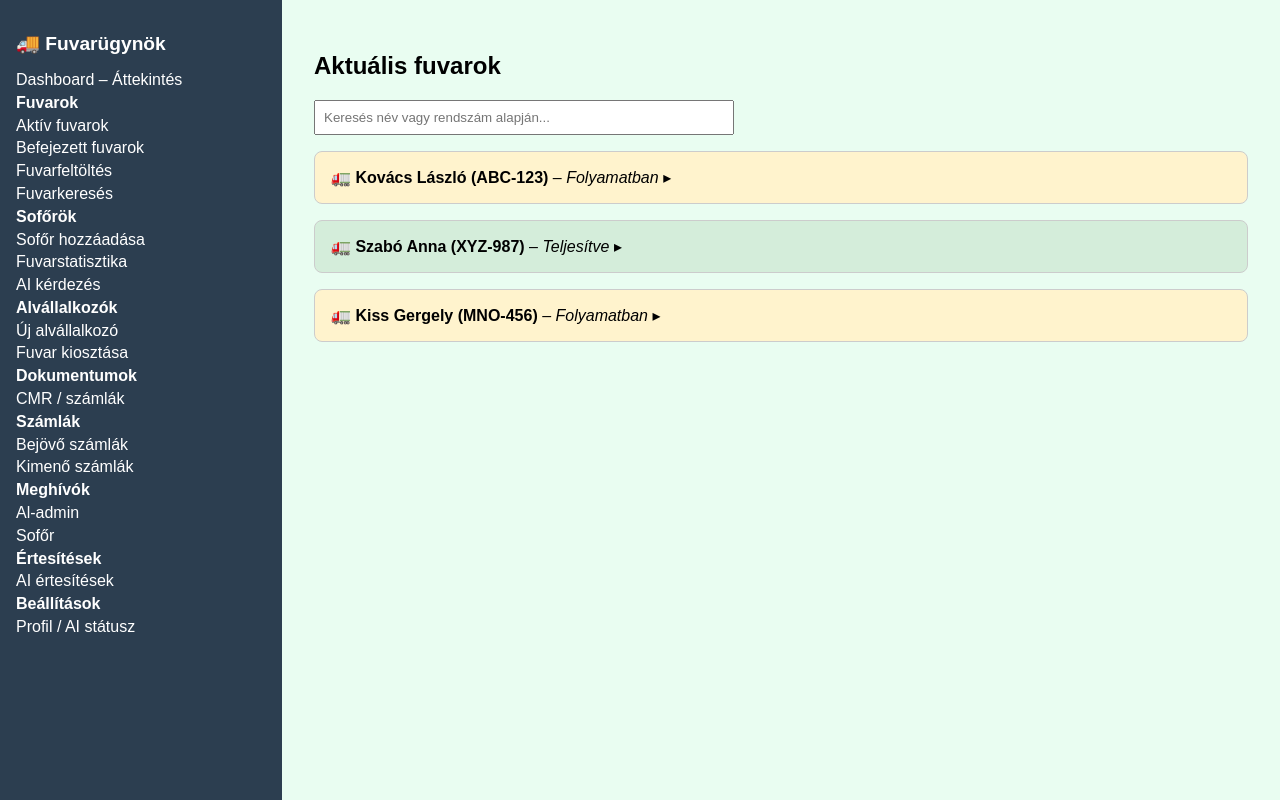
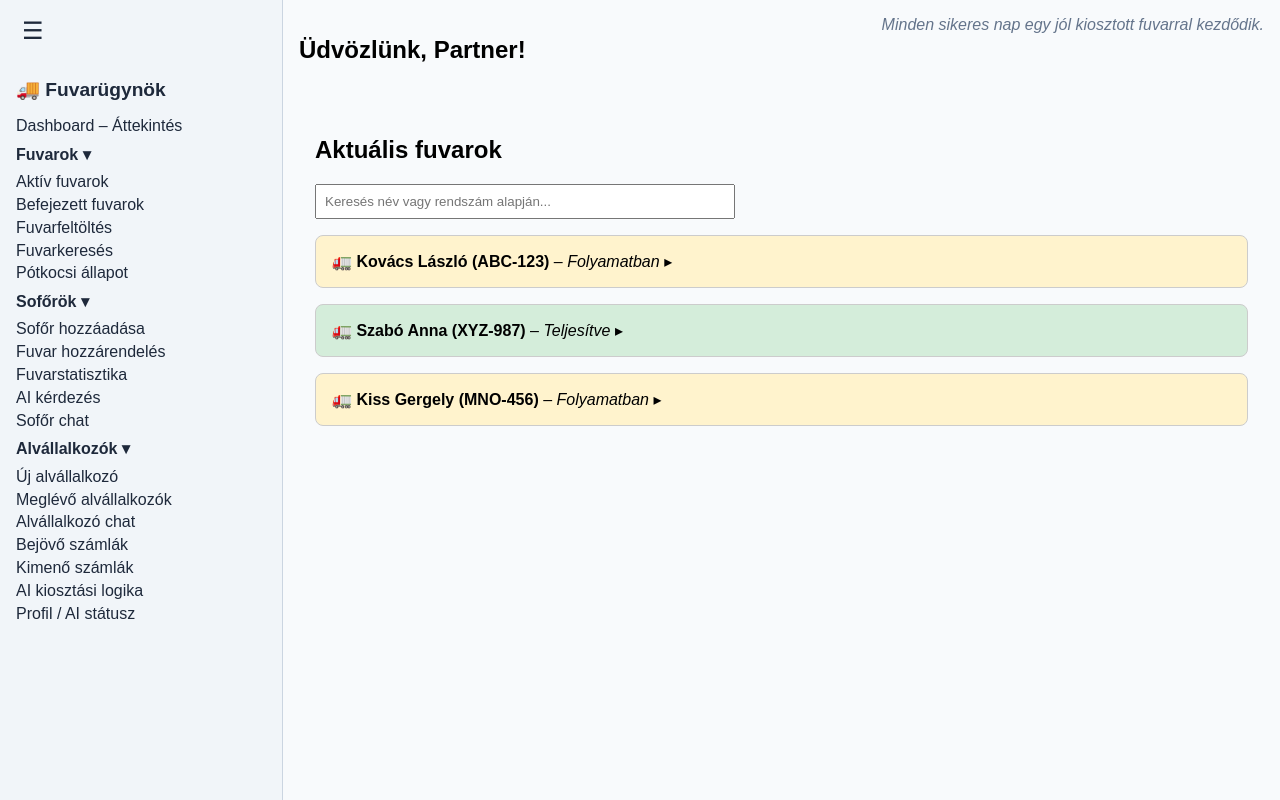
Before and after one commit to hamar93/AI-Fuvarugynok-Frontend, a React (Vite) app: page /dashboard in a window 1280 px wide. Built offline with nearby package versions, Linux system fonts and the light colour scheme.

Commit message:
Add files via upload

```diff
--- a/src/layout/DashboardLayout.tsx
+++ b/src/layout/DashboardLayout.tsx
@@ -1,46 +1,92 @@
-import React from 'react';
+import React, { useState } from 'react';
 import { Link, Outlet } from 'react-router-dom';
 
+const greetings = [
+  "A fuvar nem vár – de te irányítod.",
+  "A legjobb sofőr a nyugodt sofőr.",
+  "Az adat mögött mindig ember van.",
+  "Minden sikeres nap egy jól kiosztott fuvarral kezdődik.",
+  "Jó úton jársz – folytasd így!"
+];
+
 export default function DashboardLayout() {
+  const [collapsed, setCollapsed] = useState(false);
+  const [greeting] = useState(() => greetings[Math.floor(Math.random() * greetings.length)]);
+  const [openSections, setOpenSections] = useState<string[]>(["Fuvarok", "Sofőrök", "Alvállalkozók"]);
+
+  const toggleSection = (section: string) => {
+    setOpenSections(prev =>
+      prev.includes(section) ? prev.filter(s => s !== section) : [...prev, section]
+    );
+  };
+
   return (
     <div style={{ display: 'flex', height: '100vh', fontFamily: 'sans-serif' }}>
       <nav style={{
-        width: '250px',
-        backgroundColor: '#2c3e50',
-        color: 'white',
+        width: collapsed ? '60px' : '250px',
+        backgroundColor: '#f1f5f9',
+        color: '#1e293b',
         padding: '1rem',
-        overflowY: 'auto'
+        overflowY: 'auto',
+        transition: 'width 0.3s ease-in-out',
+        borderRight: '1px solid #cbd5e1'
       }}>
-        <h2 style={{ fontSize: '1.2rem' }}>🚚 Fuvarügynök</h2>
-        <ul style={{ listStyle: 'none', padding: 0 }}>
+        <button onClick={() => setCollapsed(!collapsed)} style={{
+          marginBottom: '1rem',
+          background: 'transparent',
+          border: 'none',
+          color: '#1e293b',
+          fontSize: '1.5rem',
+          cursor: 'pointer'
+        }}>
+          ☰
+        </button>
+        {!collapsed && <h2 style={{ fontSize: '1.2rem' }}>🚚 Fuvarügynök</h2>}
+        <ul style={{ listStyle: 'none', padding: 0, fontSize: collapsed ? '0.8rem' : '1rem' }}>
+          {!collapsed && (
+            <>
               <li><Link style={linkStyle} to="/dashboard">Dashboard – Áttekintés</Link></li>
-          <li><strong>Fuvarok</strong></li>
+              <li><button onClick={() => toggleSection("Fuvarok")} style={buttonStyle}>Fuvarok ▾</button></li>
+              {openSections.includes("Fuvarok") && (
+                <>
                   <li><Link style={linkStyle} to="/dashboard/active">Aktív fuvarok</Link></li>
                   <li><Link style={linkStyle} to="/dashboard/completed">Befejezett fuvarok</Link></li>
                   <li><Link style={linkStyle} to="/dashboard/upload">Fuvarfeltöltés</Link></li>
                   <li><Link style={linkStyle} to="/dashboard/search">Fuvarkeresés</Link></li>
-          <li><strong>Sofőrök</strong></li>
+                  <li><Link style={linkStyle} to="/dashboard/trailer-status">Pótkocsi állapot</Link></li>
+                </>
+              )}
+              <li><button onClick={() => toggleSection("Sofőrök")} style={buttonStyle}>Sofőrök ▾</button></li>
+              {openSections.includes("Sofőrök") && (
+                <>
                   <li><Link style={linkStyle} to="/dashboard/driver-add">Sofőr hozzáadása</Link></li>
+                  <li><Link style={linkStyle} to="/dashboard/driver-assign">Fuvar hozzárendelés</Link></li>
                   <li><Link style={linkStyle} to="/dashboard/driver-stats">Fuvarstatisztika</Link></li>
                   <li><Link style={linkStyle} to="/dashboard/driver-ai">AI kérdezés</Link></li>
-          <li><strong>Alvállalkozók</strong></li>
+                  <li><Link style={linkStyle} to="/dashboard/driver-chat">Sofőr chat</Link></li>
+                </>
+              )}
+              <li><button onClick={() => toggleSection("Alvállalkozók")} style={buttonStyle}>Alvállalkozók ▾</button></li>
+              {openSections.includes("Alvállalkozók") && (
+                <>
                   <li><Link style={linkStyle} to="/dashboard/subcontractor-add">Új alvállalkozó</Link></li>
-          <li><Link style={linkStyle} to="/dashboard/assign">Fuvar kiosztása</Link></li>
-          <li><strong>Dokumentumok</strong></li>
-          <li><Link style={linkStyle} to="/dashboard/docs">CMR / számlák</Link></li>
-          <li><strong>Számlák</strong></li>
+                  <li><Link style={linkStyle} to="/dashboard/subcontractor-list">Meglévő alvállalkozók</Link></li>
+                  <li><Link style={linkStyle} to="/dashboard/subcontractor-chat">Alvállalkozó chat</Link></li>
+                </>
+              )}
               <li><Link style={linkStyle} to="/dashboard/incoming">Bejövő számlák</Link></li>
               <li><Link style={linkStyle} to="/dashboard/outgoing">Kimenő számlák</Link></li>
-          <li><strong>Meghívók</strong></li>
-          <li><Link style={linkStyle} to="/dashboard/invite-admin">Al-admin</Link></li>
-          <li><Link style={linkStyle} to="/dashboard/invite-driver">Sofőr</Link></li>
-          <li><strong>Értesítések</strong></li>
-          <li><Link style={linkStyle} to="/dashboard/notifications">AI értesítések</Link></li>
-          <li><strong>Beállítások</strong></li>
+              <li><Link style={linkStyle} to="/dashboard/fair-distribution">AI kiosztási logika</Link></li>
               <li><Link style={linkStyle} to="/dashboard/profile">Profil / AI státusz</Link></li>
+            </>
+          )}
         </ul>
       </nav>
-      <main style={{ flex: 1, padding: '1rem', overflowY: 'auto' }}>
+      <main style={{ flex: 1, padding: '1rem', overflowY: 'auto', background: '#f8fafc' }}>
+        <div style={{ display: 'flex', justifyContent: 'space-between', marginBottom: '1rem' }}>
+          <h2>Üdvözlünk, Partner!</h2>
+          <em style={{ fontStyle: 'italic', color: '#64748b' }}>{greeting}</em>
+        </div>
         <Outlet />
       </main>
     </div>
@@ -48,8 +94,19 @@ export default function DashboardLayout() {
 }
 
 const linkStyle = {
-  color: 'white',
+  color: '#1e293b',
   textDecoration: 'none',
   display: 'block',
   margin: '0.3rem 0'
 };
+
+const buttonStyle = {
+  background: 'transparent',
+  border: 'none',
+  color: '#1e293b',
+  cursor: 'pointer',
+  padding: 0,
+  margin: '0.3rem 0',
+  fontSize: '1rem',
+  fontWeight: 'bold'
+};
```
Lines whose indentation alone changed are shown as unchanged.
